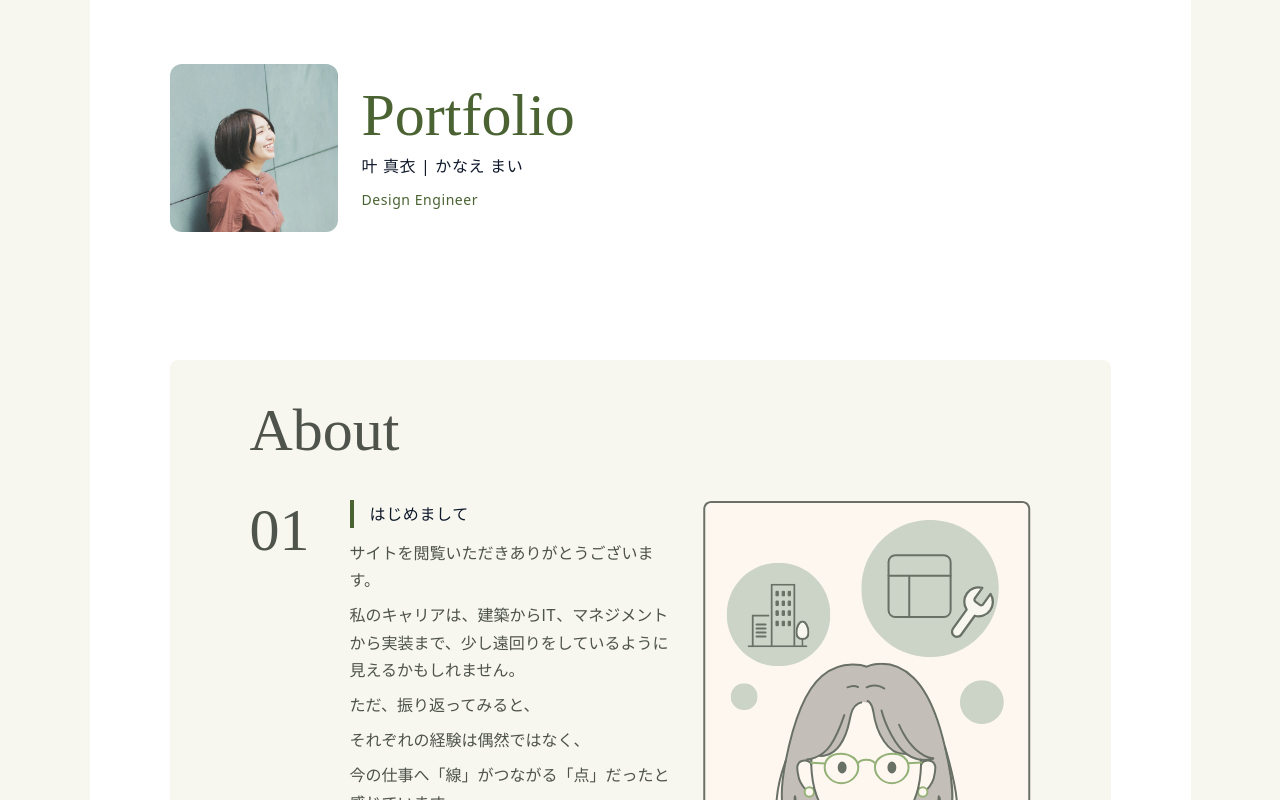
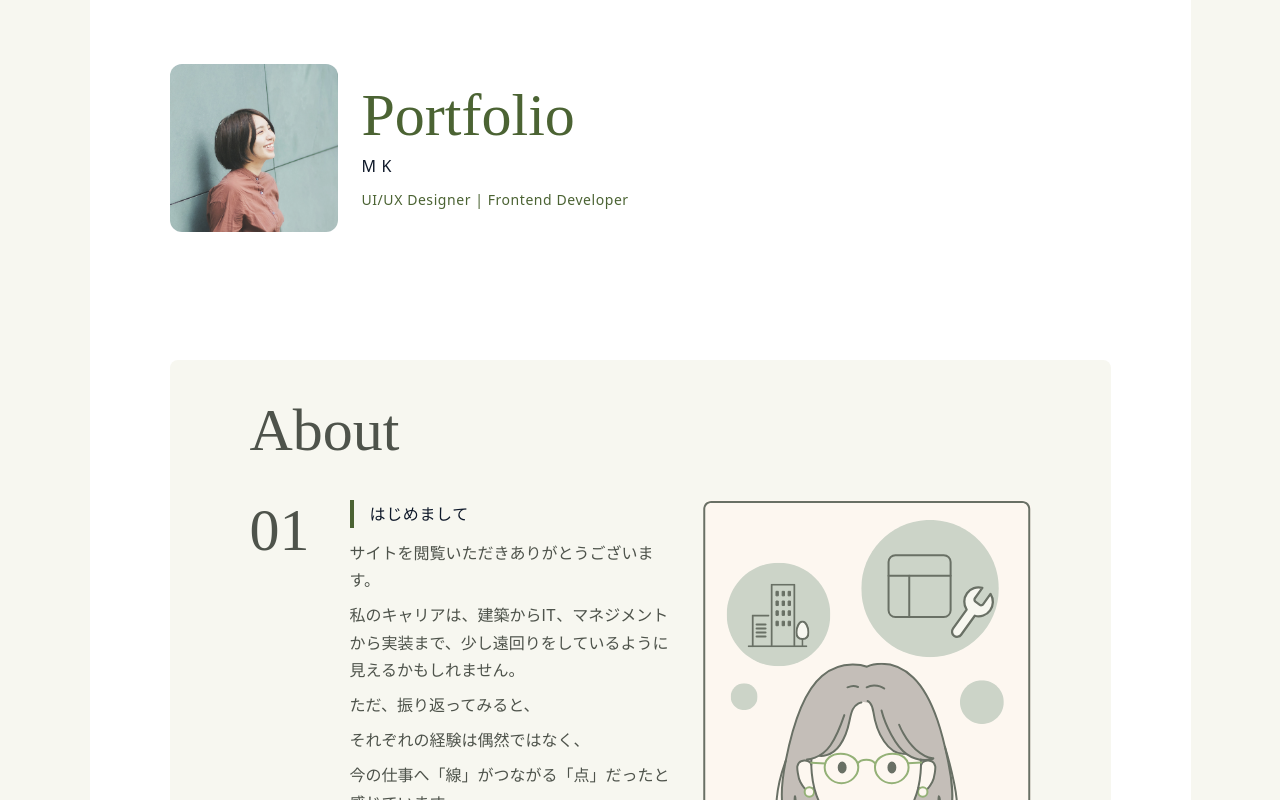
Before and after one commit to kanae-00/PortfolioSite, a SvelteKit app: page / in a window 1280 px wide. Shown: the top 800 px of the page. Built offline with nearby package versions, Linux system fonts and the light colour scheme.

Commit message:
add: 名前のマスキング

```diff
--- a/src/routes/+page.svelte
+++ b/src/routes/+page.svelte
@@ -69,12 +69,12 @@
           <p
             class="font-jp text-sm leading-relaxed tracking-wide text-text-primary sm:text-base sm:leading-[27.2px] sm:tracking-[0.64px]"
           >
-            叶 真衣 | かなえ まい
+            M K
           </p>
           <p
             class="font-jp text-xs leading-relaxed tracking-wide text-brand-green sm:text-sm sm:leading-[23.8px] sm:tracking-[0.56px]"
           >
-            Design Engineer
+            UI/UX Designer | Frontend Developer
           </p>
         </div>
       </div>
```
